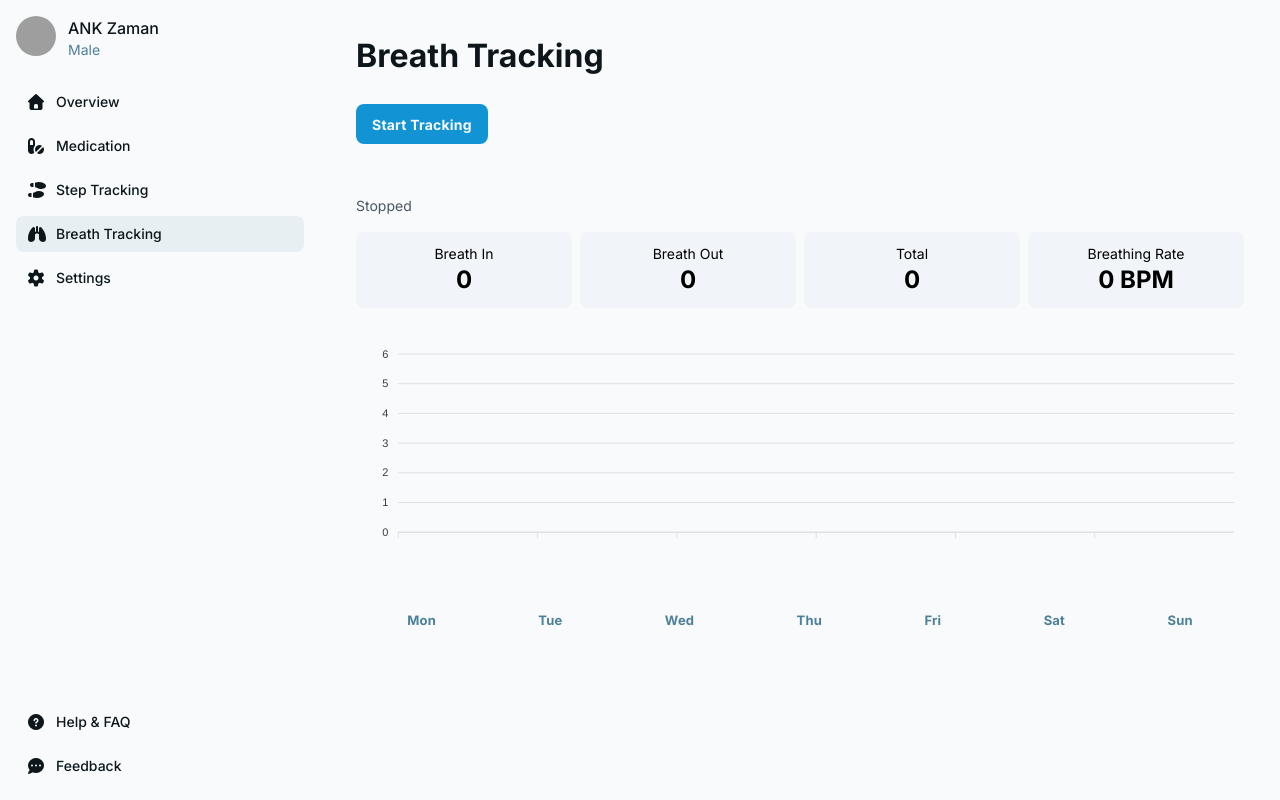
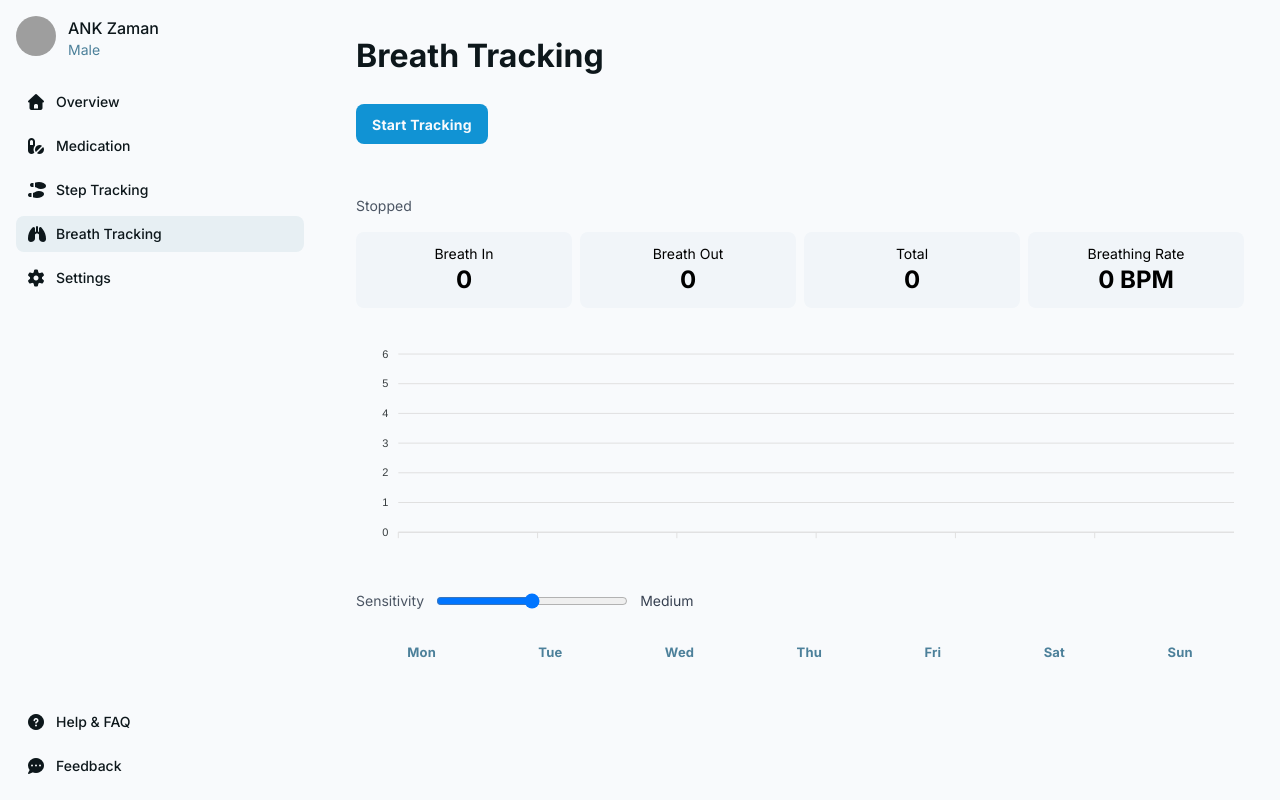
Before and after one commit to sreehari-v/capstone-group6, a React (Vite) app in the folder frontend/: page /dashboard/breath in a window 1280 px wide. Built offline with nearby package versions, Linux system fonts and the light colour scheme; grey boxes are pictures that could not be loaded.

Commit message:
Added a sensitivity slider for breath tracking

```diff
--- a/frontend/src/components/BreathTracker/BreathTracker.jsx
+++ b/frontend/src/components/BreathTracker/BreathTracker.jsx
@@ -24,6 +24,9 @@ export default function BreathTracker({ active = false, onError, resetSignal = 0
 		xaxis: { type: "datetime" },
 		dataLabels: { enabled: false },
 	};
+
+	// UI sensitivity level (1..5) — higher = more sensitive (detect smaller motions)
+	const [sensitivity, setSensitivity] = useState(3);
 
 	const start = async () => {
 		setStatus("Requesting sensor permission...");
@@ -58,7 +61,7 @@ export default function BreathTracker({ active = false, onError, resetSignal = 0
 		const gravityAlpha = 0.98; // slow low-pass to estimate gravity
 		const motionAlpha = 0.5; // smoothing for motion signal
 		const emaAlpha = 0.05; // for adaptive mean/std estimation
-		const minThreshold = 0.01; // allow very small motions to count
+		const minThreshold = 0.002; // base minimum threshold (lower allows much smaller motions)
 		const hystMultiplier = 1.25; // hysteresis multiplier on std
 		const minInterval = 300; // minimum ms between counts
 
@@ -82,12 +85,17 @@ export default function BreathTracker({ active = false, onError, resetSignal = 0
 
 			// smooth motion signal
 			const filtered = motionAlpha * lastFiltered.current + (1 - motionAlpha) * motion;
+
+			// apply sensitivity gain (user-controlled). sensitivity defaults to 3 -> gain 1
+			// gain is exponential so higher slider values increase sensitivity significantly
+			const gain = Math.pow(1.6, (sensitivity - 3));
+			const scaled = filtered * gain;
 			// const diff = filtered - lastFiltered.current; // not used directly
 			lastFiltered.current = filtered;
 
- 			// update EMA mean and mean-square for adaptive threshold
- 			emaMeanRef.current = emaAlpha * filtered + (1 - emaAlpha) * emaMeanRef.current;
- 			emaSqRef.current = emaAlpha * (filtered * filtered) + (1 - emaAlpha) * emaSqRef.current;
+			// update EMA mean and mean-square for adaptive threshold (use scaled signal)
+			emaMeanRef.current = emaAlpha * scaled + (1 - emaAlpha) * emaMeanRef.current;
+			emaSqRef.current = emaAlpha * (scaled * scaled) + (1 - emaAlpha) * emaSqRef.current;
  			const variance = Math.max(0, emaSqRef.current - emaMeanRef.current * emaMeanRef.current);
  			const std = Math.sqrt(variance);
  			const adaptiveHyst = Math.max(minThreshold, std * hystMultiplier);
@@ -95,7 +103,7 @@ export default function BreathTracker({ active = false, onError, resetSignal = 0
  			// push point at a reasonable rate
 			if (!lastEventTime.current || t - lastEventTime.current > 120) {
 				setPoints((ps) => {
- 					const next = ps.concat({ x: t, y: Number(filtered.toFixed(4)) });
+					const next = ps.concat({ x: t, y: Number(scaled.toFixed(4)) });
 					if (next.length > 400) next.shift();
 					return next;
 				});
@@ -103,7 +111,7 @@ export default function BreathTracker({ active = false, onError, resetSignal = 0
  			}
 
  			// Zero-crossing with hysteresis detection for inhale/exhale
- 			if (filtered > adaptiveHyst && lastDir.current !== 1 && t - (listenerRef.current?.lastCountTime || 0) > minInterval) {
+			if (scaled > adaptiveHyst && lastDir.current !== 1 && t - (listenerRef.current?.lastCountTime || 0) > minInterval) {
  				setBreathIn((v) => v + 1);
  				setBreathInTimes((arr) => {
  					const next = arr.concat(t);
@@ -114,7 +122,7 @@ export default function BreathTracker({ active = false, onError, resetSignal = 0
  				listenerRef.current = { ...listenerRef.current, lastCountTime: t };
  			}
 
- 			if (filtered < -adaptiveHyst && lastDir.current !== -1 && t - (listenerRef.current?.lastCountTime || 0) > minInterval) {
+			if (scaled < -adaptiveHyst && lastDir.current !== -1 && t - (listenerRef.current?.lastCountTime || 0) > minInterval) {
  				setBreathOut((v) => v + 1);
  				lastDir.current = -1;
  				listenerRef.current = { ...listenerRef.current, lastCountTime: t };
@@ -206,6 +214,19 @@ export default function BreathTracker({ active = false, onError, resetSignal = 0
 						)}
 					</div>
 
+					{/* Sensitivity control: lets user amplify very small motions (1=low, 5=very high) */}
+					<div className="mt-3 flex items-center gap-3">
+						<label className="text-sm text-gray-600">Sensitivity</label>
+						<input
+							type="range"
+							min={1}
+							max={5}
+							value={sensitivity}
+							onChange={(e) => setSensitivity(Number(e.target.value))}
+							className="w-48"
+						/>
+						<div className="text-sm text-gray-700">{sensitivity === 1 ? 'Low' : sensitivity === 2 ? 'Med-Low' : sensitivity === 3 ? 'Medium' : sensitivity === 4 ? 'High' : 'Ultra'}</div>
+					</div>
 
 				</div>
 			</div>
```
Lines whose indentation alone changed are shown as unchanged.
